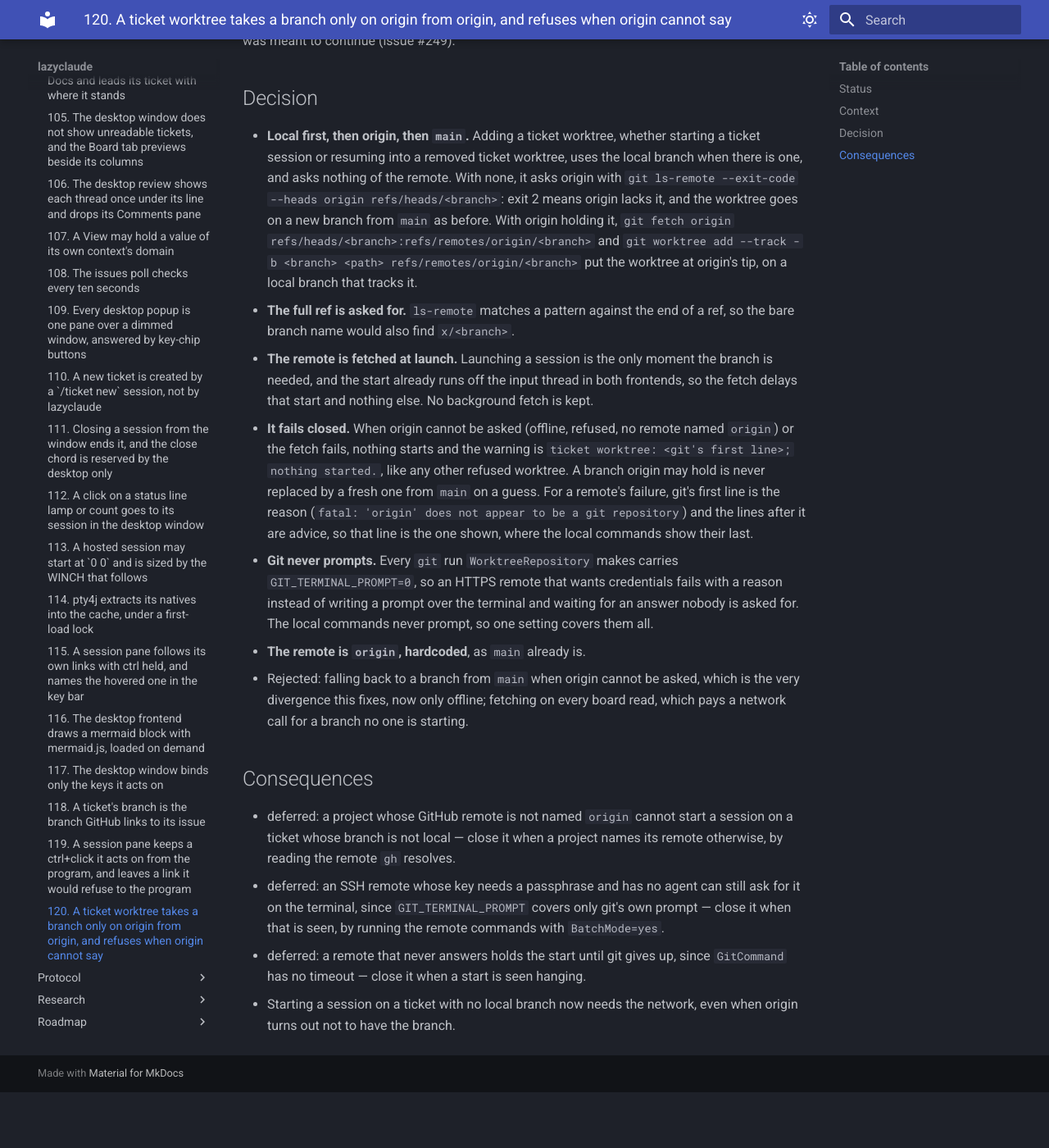
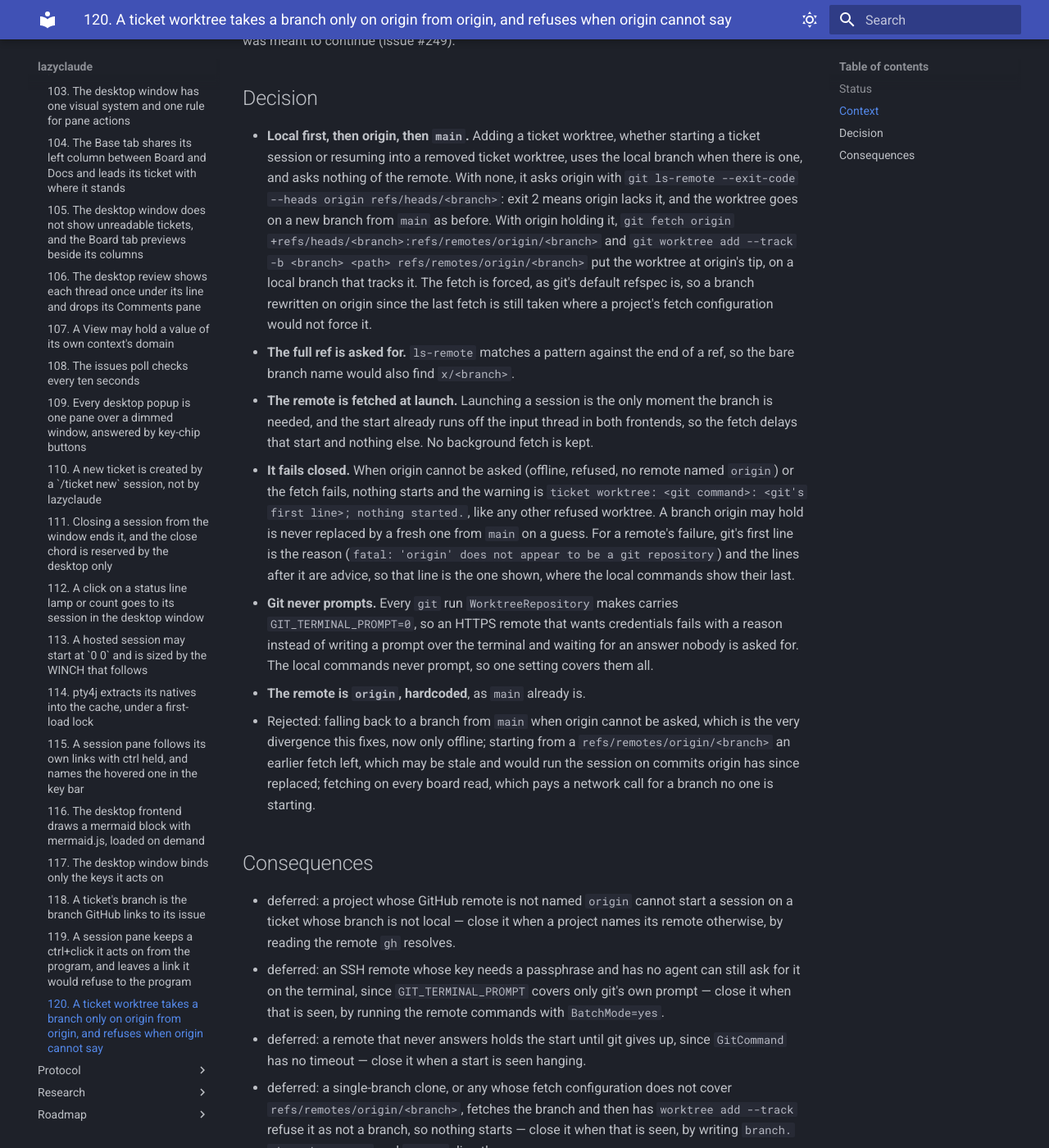
Before and after one commit to maxenceng/lazyclaude, an MkDocs documentation site: the page built from docs/adr/0120-a-ticket-worktree-takes-a-branch-only-on-origin-from-origin-and-refuses-when-origin-cannot-say.md, in a window 1280 px wide and 1400 px high, scrolled down 613 px. Shown: the whole window at 82% size. Built offline with MkDocs 1.6.1 and Material for MkDocs 9.7.7, drawn with Linux system fonts in a browser that asks for light colours; before the commit the page ends 1945 px from its top, so only the background shows below that; some of the changed text lies outside the part shown.

Commit message:
A ticket worktree's fetch forces the remote-tracking ref, so a branch rewritten on origin is still taken
Co-Authored-By: Claude Opus 5.5 <noreply@anthropic.com>

```diff
--- a/docs/adr/0120-a-ticket-worktree-takes-a-branch-only-on-origin-from-origin-and-refuses-when-origin-cannot-say.md
+++ b/docs/adr/0120-a-ticket-worktree-takes-a-branch-only-on-origin-from-origin-and-refuses-when-origin-cannot-say.md
@@ -18,15 +18,16 @@ none of the branch's commits, and its first push would have diverged from the wo
 - **Local first, then origin, then `main`.** Adding a ticket worktree, whether starting a ticket session or resuming into a removed
   ticket worktree, uses the local branch when there is one, and asks nothing of the remote. With none, it asks origin with
   `git ls-remote --exit-code --heads origin refs/heads/<branch>`: exit 2 means origin lacks it, and the worktree goes on a new
-  branch from `main` as before. With origin holding it, `git fetch origin refs/heads/<branch>:refs/remotes/origin/<branch>` and
+  branch from `main` as before. With origin holding it, `git fetch origin +refs/heads/<branch>:refs/remotes/origin/<branch>` and
   `git worktree add --track -b <branch> <path> refs/remotes/origin/<branch>` put the worktree at origin's tip, on a local branch
-  that tracks it.
+  that tracks it. The fetch is forced, as git's default refspec is, so a branch rewritten on origin since the last fetch is
+  still taken where a project's fetch configuration would not force it.
 - **The full ref is asked for.** `ls-remote` matches a pattern against the end of a ref, so the bare branch name would also find
   `x/<branch>`.
 - **The remote is fetched at launch.** Launching a session is the only moment the branch is needed, and the start already runs off
   the input thread in both frontends, so the fetch delays that start and nothing else. No background fetch is kept.
 - **It fails closed.** When origin cannot be asked (offline, refused, no remote named `origin`) or the fetch fails, nothing
-  starts and the warning is `ticket worktree: <git's first line>; nothing started.`, like any other refused worktree. A branch
+  starts and the warning is `ticket worktree: <git command>: <git's first line>; nothing started.`, like any other refused worktree. A branch
   origin may hold is never replaced by a fresh one from `main` on a guess. For a remote's failure, git's first line is the reason
   (`fatal: 'origin' does not appear to be a git repository`) and the lines after it are advice, so that line is the one shown, where
   the local commands show their last.
@@ -35,7 +36,8 @@ none of the branch's commits, and its first push would have diverged from the wo
   The local commands never prompt, so one setting covers them all.
 - **The remote is `origin`, hardcoded**, as `main` already is.
 - Rejected: falling back to a branch from `main` when origin cannot be asked, which is the very divergence this fixes, now
-  only offline; fetching on every board read, which pays a network call for a branch no one is starting.
+  only offline; starting from a `refs/remotes/origin/<branch>` an earlier fetch left, which may be stale and would run the
+  session on commits origin has since replaced; fetching on every board read, which pays a network call for a branch no one is starting.
 
 ## Consequences
 
@@ -46,4 +48,7 @@ none of the branch's commits, and its first push would have diverged from the wo
   `BatchMode=yes`.
 - deferred: a remote that never answers holds the start until git gives up, since `GitCommand` has no timeout — close it when a
   start is seen hanging.
+- deferred: a single-branch clone, or any whose fetch configuration does not cover `refs/remotes/origin/<branch>`, fetches the
+  branch and then has `worktree add --track` refuse it as not a branch, so nothing starts — close it when that is seen, by
+  writing `branch.<branch>.remote` and `.merge` directly.
 - Starting a session on a ticket with no local branch now needs the network, even when origin turns out not to have the branch.
```
Also changed, not shown: docs/glossary.md (+1 -1 lines), 3 other files.
